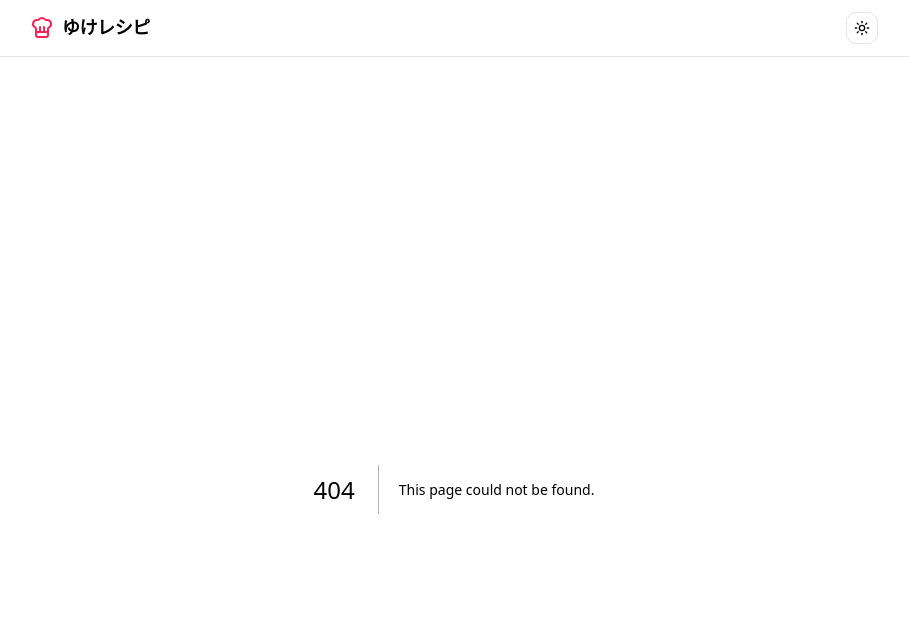
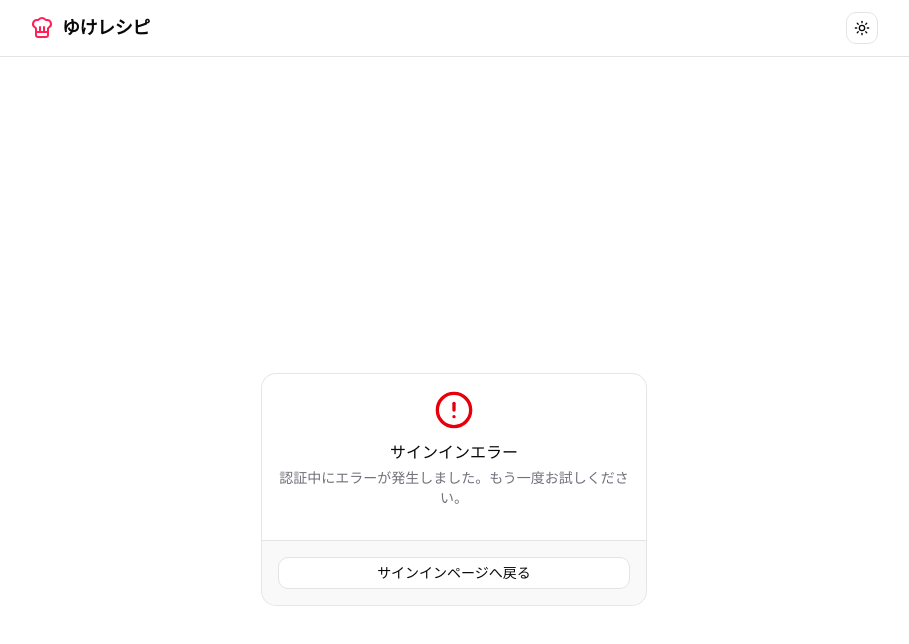
Before and after one commit to yuke325/yuke-recipe, a Next.js app in the folder frontend/: page /auth/error in a window 1280 px wide. Before the commit this address had no page. Shown: the top 644 px of the page, without its empty margins (186-1095 px from the left). Built offline with nearby package versions, Linux system fonts and the light colour scheme.

Commit message:
feat: add signin & error pages

```diff
--- /dev/null
+++ b/frontend/src/pages/auth/error.tsx
@@ -0,0 +1,44 @@
+import Link from "next/link";
+import { useRouter } from "next/router";
+import { AlertCircle } from "lucide-react";
+import { Button } from "@/components/ui/button";
+import {
+  Card,
+  CardContent,
+  CardDescription,
+  CardFooter,
+  CardHeader,
+  CardTitle,
+} from "@/components/ui/card";
+
+const ERROR_MESSAGES: Record<string, string> = {
+  AccessDenied: "このドメインのメールアドレスではログインできません",
+};
+
+const DEFAULT_ERROR_MESSAGE = "認証中にエラーが発生しました。もう一度お試しください。";
+
+export default function ErrorPage() {
+  const { query } = useRouter();
+  const error = typeof query.error === "string" ? query.error : "";
+  const message = ERROR_MESSAGES[error] ?? DEFAULT_ERROR_MESSAGE;
+
+  return (
+    <div className="flex min-h-screen items-center justify-center">
+      <Card className="w-full max-w-sm">
+        <CardHeader className="text-center">
+          <div className="mb-2 flex justify-center">
+            <AlertCircle className="size-10 text-destructive" />
+          </div>
+          <CardTitle>サインインエラー</CardTitle>
+          <CardDescription>{message}</CardDescription>
+        </CardHeader>
+        <CardContent />
+        <CardFooter>
+          <Button asChild className="w-full" variant="outline">
+            <Link href="/auth/signin">サインインページへ戻る</Link>
+          </Button>
+        </CardFooter>
+      </Card>
+    </div>
+  );
+}
--- /dev/null
+++ b/frontend/src/pages/auth/signin.tsx
@@ -0,0 +1,46 @@
+import { signIn } from "next-auth/react";
+import { ChefHat } from "lucide-react";
+import { Button } from "@/components/ui/button";
+import {
+  Card,
+  CardContent,
+  CardDescription,
+  CardHeader,
+  CardTitle,
+} from "@/components/ui/card";
+import { requireAuth } from "@/lib/auth";
+import type { GetServerSideProps } from "next";
+
+export default function SignInPage() {
+  return (
+    <div className="flex min-h-screen items-center justify-center">
+      <Card className="w-full max-w-sm">
+        <CardHeader className="text-center">
+          <div className="mb-2 flex justify-center">
+            <ChefHat className="size-10 text-primary" />
+          </div>
+          <CardTitle className="text-2xl">ゆけレシピ</CardTitle>
+          <CardDescription>
+            社内アカウントでサインインしてください
+          </CardDescription>
+        </CardHeader>
+        <CardContent>
+          <Button
+            className="w-full"
+            onClick={() => signIn("google", { callbackUrl: "/recipes" })}
+          >
+            Googleでサインイン
+          </Button>
+        </CardContent>
+      </Card>
+    </div>
+  );
+}
+
+export const getServerSideProps: GetServerSideProps = async (context) => {
+  const result = await requireAuth(context);
+  if ("session" in result) {
+    return { redirect: { destination: "/recipes", permanent: false } };
+  }
+  return { props: {} };
+};
```
